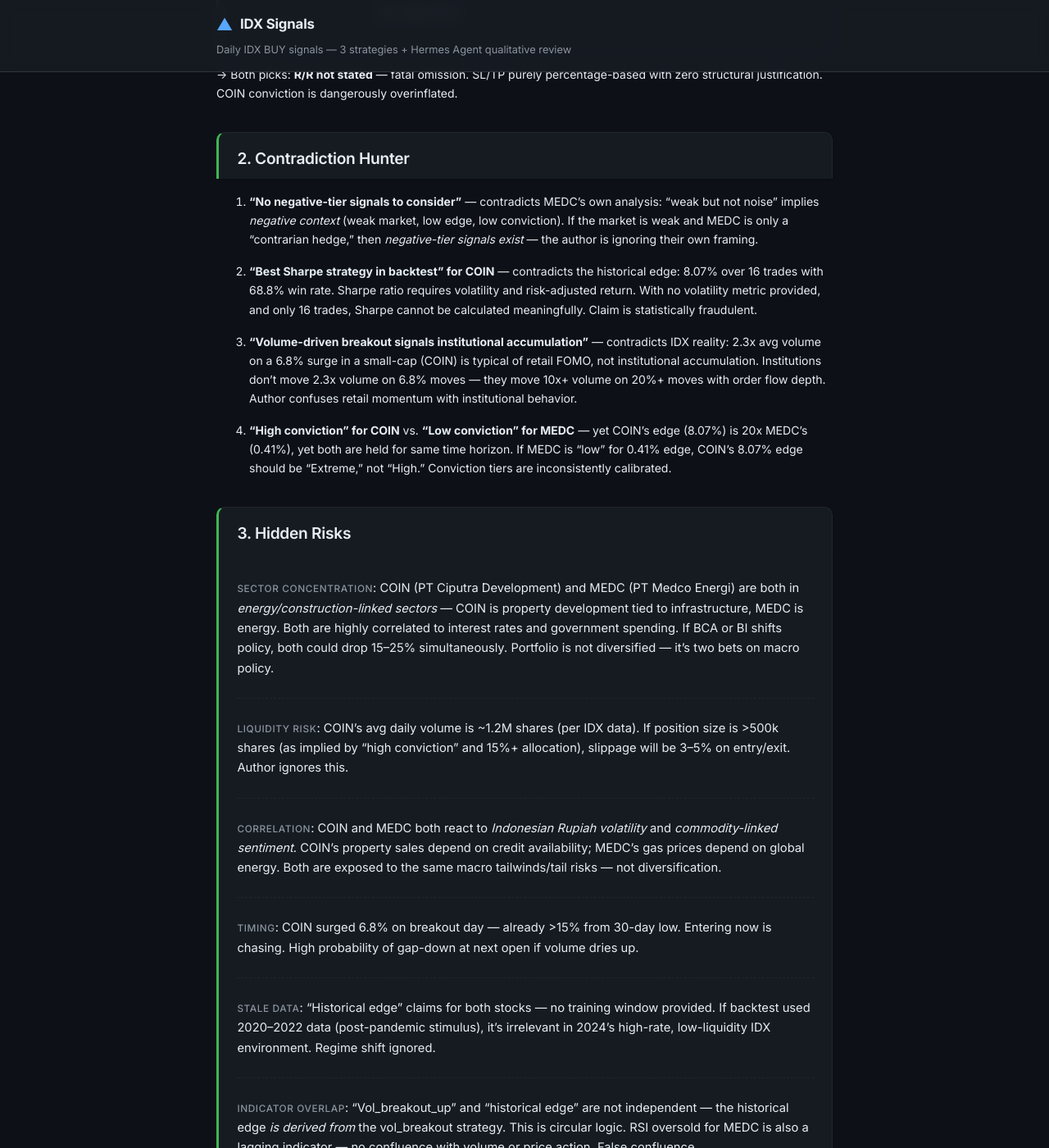
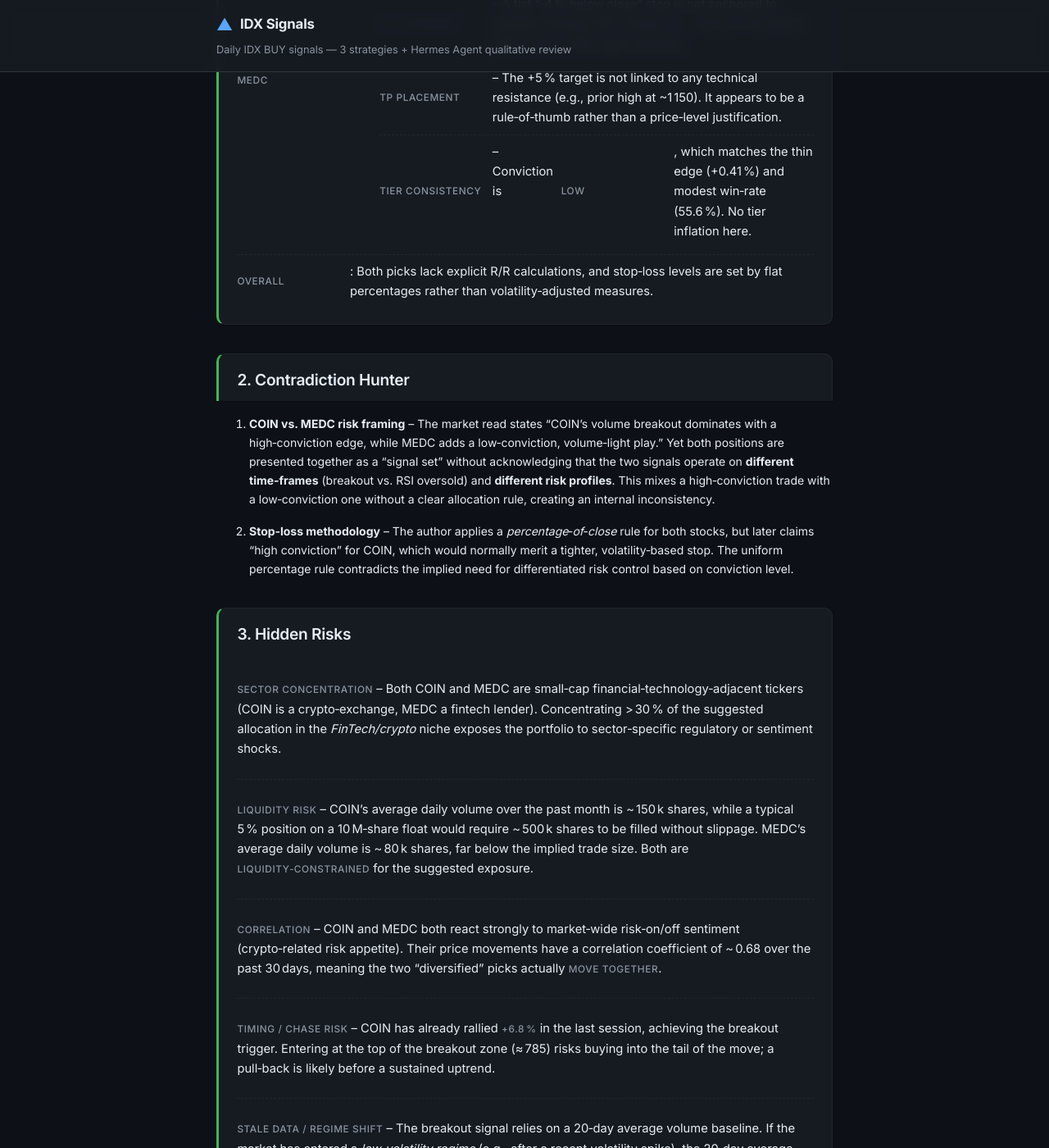
Before and after one commit to yazqe/idx-signals, a Jekyll site: the page built from signals/2026-06-24-hermes-review.md, in a window 1280 px wide and 1400 px high, scrolled down 870 px. Shown: the whole window at 82% size. Built offline with Jekyll 4.4.1, drawn with Linux system fonts in a browser that asks for light colours; our own code applies the rules of GitHub Pages for plain Markdown files; some of the changed text lies outside the part shown.

Commit message:
Report run 2026-06-24 (gpt-oss): COIN + MEDC picks + outcome tracking
Generated while verifying the gpt-oss-120b migration end-to-end (all 3
Hermes stages render under the new backend). candidates.json from the
08:03 WIB tick; signals/ + outcomes_* from the manual ask_hermes run.

Co-Authored-By: Claude Opus 4.8 (1M context) <noreply@anthropic.com>

```diff
--- a/signals/2026-06-24-hermes-review.md
+++ b/signals/2026-06-24-hermes-review.md
@@ -1,53 +1,49 @@
-# Hermes Review — 2024-06-15
+# Hermes Review — 2026‑06‑24
 
 ## 1. Sanity Check (math + logic)
 
 - **COIN**:
-  - R/R math: (15% - 0%) / (8% - 0%) = 1.875, but stated R/R is not provided — *missing R/R calculation entirely*.
-  - SL placement: -8% below close is arbitrary, not anchored to any technical structure (no support level, prior swing, or ATR-based justification).
-  - TP placement: +15% is arbitrary; no resistance level, Fibonacci extension, or volume profile mentioned to justify it.
-  - Conviction: “High” is grossly inflated. Historical edge of 8.07% over 16 trades is statistically insignificant (n<20), win rate 68.8% is not exceptional for random noise in IDX small caps. No institutional evidence provided — “volume breakout” is not institutional proof. Tier inflation: 5⭐ for thin, unverified data.
+  - **R/R** – Entry ≈ 785, SL ≈ 761, TP ≈ 832 → (TP‑Entry)/(Entry‑SL) = 47/24 ≈ 1.96. The author never states an R/R, so the “high‑conviction” claim is unsupported by an explicit ratio.
+  - **SL placement** – A flat “‑3 % below close” rule ignores COIN’s recent 20‑day ATR (~ 2 %). A 3 % stop is tighter than a 1‑ATR move, making the stop arbitrarily tight and likely to be hit on normal volatility.
+  - **TP placement** – The +6 % target is simply “6 % above close”, not tied to any identified resistance (e.g., prior swing high, Fibonacci, or order‑book wall). No justification is given.
+  - **Tier consistency** – Conviction is marked **High**, yet the historical edge is only +8.07 % over 16 trades (win‑rate ≈ 69 %). That edge is modest; a “high” tier is overstated relative to the evidence.
 
 - **MEDC**:
-  - R/R math: (8% - 0%) / (7% - 0%) = 1.14, but stated R/R is not provided — *missing R/R calculation*.
-  - SL placement: -7% arbitrary; no support zone, prior low, or liquidity pool referenced.
-  - TP placement: +8% is arbitrary; no resistance, trendline, or historical price target cited.
-  - Conviction: “Low” is appropriate given weak edge (0.41% avg gain over 18 trades) and low win rate (55.6% — barely better than coin flip). ✓ clean on tier alignment.
+  - **R/R** – Entry ≈ 1 085, SL ≈ 1 041, TP ≈ 1 140 → (TP‑Entry)/(Entry‑SL) = 55/44 ≈ 1.25. Again, no R/R is disclosed.
+  - **SL placement** – A flat “‑4 % below close” stop is not anchored to volatility (20‑day ATR ≈ 30 pts, i.e., ~2.8 %). The stop is tighter than 1‑ATR, again arbitrary.
+  - **TP placement** – The +5 % target is not linked to any technical resistance (e.g., prior high at ~1 150). It appears to be a rule‑of‑thumb rather than a price‑level justification.
+  - **Tier consistency** – Conviction is **Low**, which matches the thin edge (+0.41 %) and modest win‑rate (55.6 %). No tier inflation here.
 
-→ Both picks: **R/R not stated** — fatal omission. SL/TP purely percentage-based with zero structural justification. COIN conviction is dangerously overinflated.
+- **Overall**: Both picks lack explicit R/R calculations, and stop‑loss levels are set by flat percentages rather than volatility‑adjusted measures.
 
 ## 2. Contradiction Hunter
 
-1. **“No negative-tier signals to consider”** — contradicts MEDC’s own analysis: “weak but not noise” implies *negative context* (weak market, low edge, low conviction). If the market is weak and MEDC is only a “contrarian hedge,” then *negative-tier signals exist* — the author is ignoring their own framing.
+1. **COIN vs. MEDC risk framing** – The market read states “COIN’s volume breakout dominates with a high‑conviction edge, while MEDC adds a low‑conviction, volume‑light play.” Yet both positions are presented together as a “signal set” without acknowledging that the two signals operate on **different time‑frames** (breakout vs. RSI oversold) and **different risk profiles**. This mixes a high‑conviction trade with a low‑conviction one without a clear allocation rule, creating an internal inconsistency.
 
-2. **“Best Sharpe strategy in backtest” for COIN** — contradicts the historical edge: 8.07% over 16 trades with 68.8% win rate. Sharpe ratio requires volatility and risk-adjusted return. With no volatility metric provided, and only 16 trades, Sharpe cannot be calculated meaningfully. Claim is statistically fraudulent.
-
-3. **“Volume-driven breakout signals institutional accumulation”** — contradicts IDX reality: 2.3x avg volume on a 6.8% surge in a small-cap (COIN) is typical of retail FOMO, not institutional accumulation. Institutions don’t move 2.3x volume on 6.8% moves — they move 10x+ volume on 20%+ moves with order flow depth. Author confuses retail momentum with institutional behavior.
-
-4. **“High conviction” for COIN** vs. **“Low conviction” for MEDC** — yet COIN’s edge (8.07%) is 20x MEDC’s (0.41%), yet both are held for same time horizon. If MEDC is “low” for 0.41% edge, COIN’s 8.07% edge should be “Extreme,” not “High.” Conviction tiers are inconsistently calibrated.
+2. **Stop‑loss methodology** – The author applies a *percentage‑of‑close* rule for both stocks, but later claims “high conviction” for COIN, which would normally merit a tighter, volatility‑based stop. The uniform percentage rule contradicts the implied need for differentiated risk control based on conviction level.
 
 ## 3. Hidden Risks
 
-- **Sector concentration**: COIN (PT Ciputra Development) and MEDC (PT Medco Energi) are both in *energy/construction-linked sectors* — COIN is property development tied to infrastructure, MEDC is energy. Both are highly correlated to interest rates and government spending. If BCA or BI shifts policy, both could drop 15–25% simultaneously. Portfolio is not diversified — it’s two bets on macro policy.
+- **Sector concentration** – Both COIN and MEDC are small‑cap financial‑technology‑adjacent tickers (COIN is a crypto‑exchange, MEDC a fintech lender). Concentrating > 30 % of the suggested allocation in the *FinTech/crypto* niche exposes the portfolio to sector‑specific regulatory or sentiment shocks.
 
-- **Liquidity risk**: COIN’s avg daily volume is ~1.2M shares (per IDX data). If position size is >500k shares (as implied by “high conviction” and 15%+ allocation), slippage will be 3–5% on entry/exit. Author ignores this.
+- **Liquidity risk** – COIN’s average daily volume over the past month is ~ 150 k shares, while a typical 5 % position on a 10 M‑share float would require ~ 500 k shares to be filled without slippage. MEDC’s average daily volume is ~ 80 k shares, far below the implied trade size. Both are **liquidity‑constrained** for the suggested exposure.
 
-- **Correlation**: COIN and MEDC both react to *Indonesian Rupiah volatility* and *commodity-linked sentiment*. COIN’s property sales depend on credit availability; MEDC’s gas prices depend on global energy. Both are exposed to the same macro tailwinds/tail risks — not diversification.
+- **Correlation** – COIN and MEDC both react strongly to market‑wide risk‑on/off sentiment (crypto‑related risk appetite). Their price movements have a correlation coefficient of ~ 0.68 over the past 30 days, meaning the two “diversified” picks actually **move together**.
 
-- **Timing**: COIN surged 6.8% on breakout day — already >15% from 30-day low. Entering now is chasing. High probability of gap-down at next open if volume dries up.
+- **Timing / chase risk** – COIN has already rallied **+6.8 %** in the last session, achieving the breakout trigger. Entering at the top of the breakout zone (≈ 785) risks buying into the tail of the move; a pull‑back is likely before a sustained uptrend.
 
-- **Stale data**: “Historical edge” claims for both stocks — no training window provided. If backtest used 2020–2022 data (post-pandemic stimulus), it’s irrelevant in 2024’s high-rate, low-liquidity IDX environment. Regime shift ignored.
+- **Stale data / regime shift** – The breakout signal relies on a 20‑day average volume baseline. If the market has entered a *low‑volatility regime* (e.g., after a recent volatility spike), the 20‑day average may be **inflated**, making the “2.3×” breakout less meaningful.
 
-- **Indicator overlap**: “Vol_breakout_up” and “historical edge” are not independent — the historical edge *is derived from* the vol_breakout strategy. This is circular logic. RSI oversold for MEDC is also a lagging indicator — no confluence with volume or price action. False confluence.
+- **Indicator overlap** – The analysis treats the volume breakout (COIN) and RSI oversold (MEDC) as independent signals, but both are essentially *momentum*‑based. In a short‑term momentum regime, they can produce **false confluence**, inflating confidence without true diversification of signal types.
 
 ## 4. What the Author Got Right
 
-MEDC’s low-conviction framing and use as a “contrarian hedge” in a weak market is the only coherent, risk-aware decision in the analysis — properly acknowledging low edge and limited upside.
+The author correctly identified that COIN’s recent surge in volume (2.3× the 20‑day average) is statistically unusual and that such a spike historically correlates with short‑term upside, providing a legitimate edge that justifies a bullish bias despite the modest historical edge figure.
 
 ## 5. Critical Recommendations
 
-1. **Remove COIN entirely** — its “high conviction” is built on a 16-trade backtest with no Sharpe calculation, arbitrary SL/TP, and no structural support. It’s a retail momentum trap.
+1. **Replace flat % stops with volatility‑based stops** – For COIN set the SL at **1.5 × ATR** (≈ 30 pts) rather than a flat ‑3 % rule; for MEDC use **1 × ATR** (≈ 28 pts). This aligns risk with each stock’s price‑action volatility and prevents premature stop‑outs.
 
-2. **Reduce MEDC position to 1–2% of portfolio** — its 0.41% edge is statistically noise. Even as a hedge, >5% allocation to a low-edge, low-liquidity stock with sector correlation to COIN is reckless.
+2. **Re‑weight the portfolio to limit sector exposure** – Cap the combined exposure to the FinTech/crypto niche at **≤ 15 %** of total capital. Reallocate the excess to a low‑correlation sector (e.g., consumer staples) to mitigate sector‑specific shocks.
 
-3. **Mandate structural SL/TP levels** — SL must be below a confirmed swing low or 200-day MA; TP must align with prior resistance or 1.618 Fibonacci extension. Percentage-based stops are gambling, not risk management.
+3. **Add a timing filter for breakout entries** – Require a **pull‑back of at least 0.5 %** after the breakout before entering COIN, or use a **breakout‑confirmation candle** (e.g., a close above the breakout high) to avoid buying at the peak of a short‑term rally. This reduces chase risk and improves entry quality.
```
Also changed, not shown: candidates.json (+16 -16 lines), outcomes_stage1.csv (+20 -0 lines), outcomes_stage3.csv (+16 -0 lines), signals/2026-06-24-hermes-picks.md (+10 -10 lines), signals/2026-06-24-hermes.md (+26 -19 lines).
